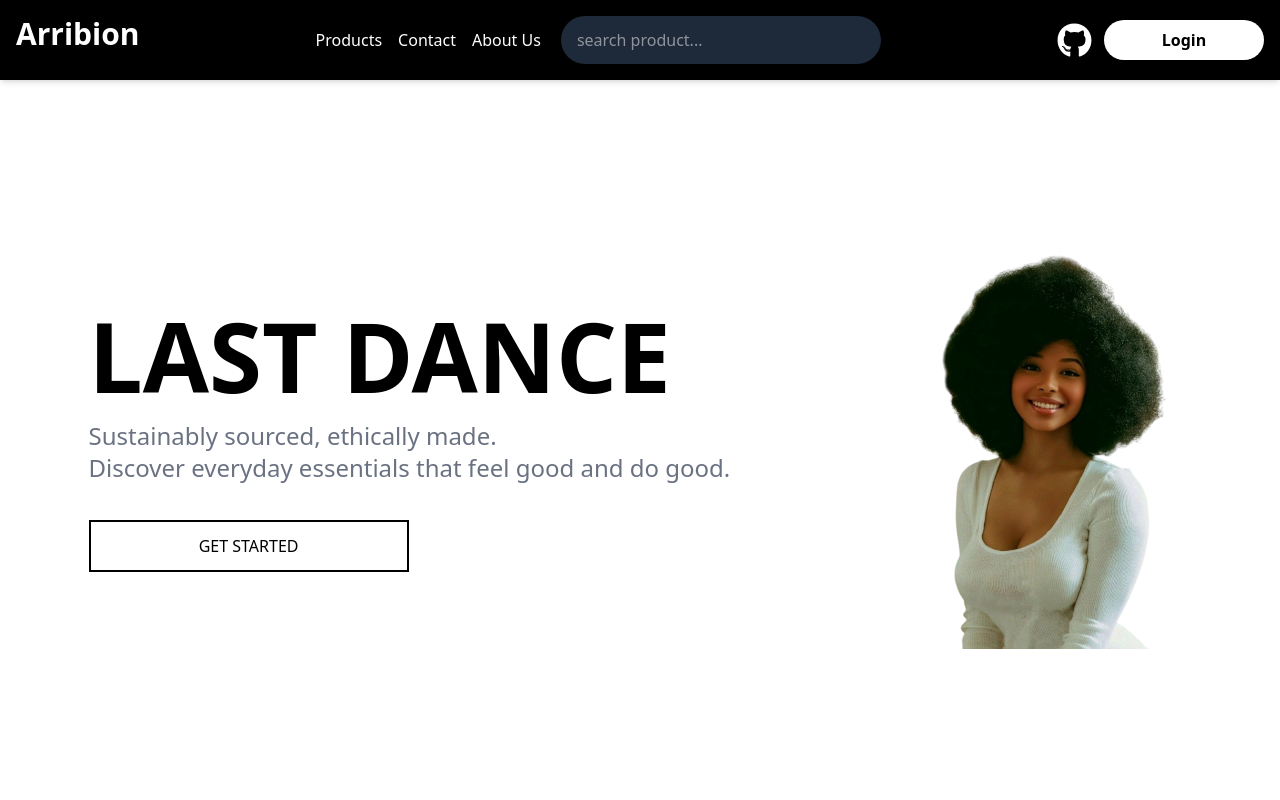
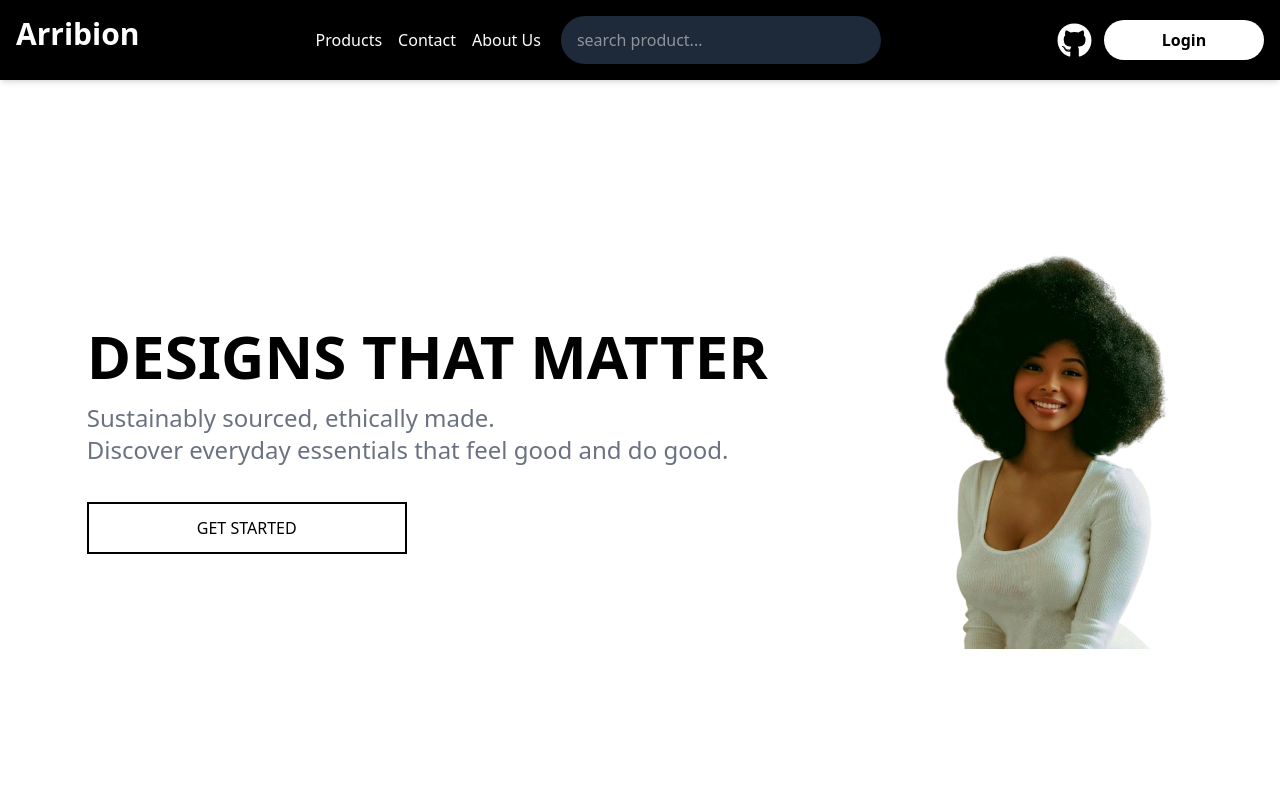
Before and after one commit to arribion-link/modern-minimalist-ecommerce, a React (Vite) app: page / in a window 1280 px wide. Shown: the top 800 px of the page. Built offline with nearby package versions, Linux system fonts and the light colour scheme.

Commit message:
updated hero heading

```diff
--- a/src/pages/Home.tsx
+++ b/src/pages/Home.tsx
@@ -5,10 +5,10 @@ import CallToAction from "../components/ui/CallToAction";
 const Home = () => {
   return (
     <>
-      <section className="min-h-[80vh] flex justify-around mt-30 items-center ">
+      <section className="min-h-[80vh] flex justify-around mt-30 items-center mx-4 ">
         <div>
-          <h1 className="text-[clamp(2rem, 5vw, 4rem)] font-bold text-8xl">
-            LAST DANCE
+          <h1 className="text-[clamp(2rem, 5vw, 4rem)] font-bold text-6xl">
+            DESIGNS THAT MATTER
           </h1>
           <p className="text-gray-500 text-2xl my-4">
             {" "}
```
